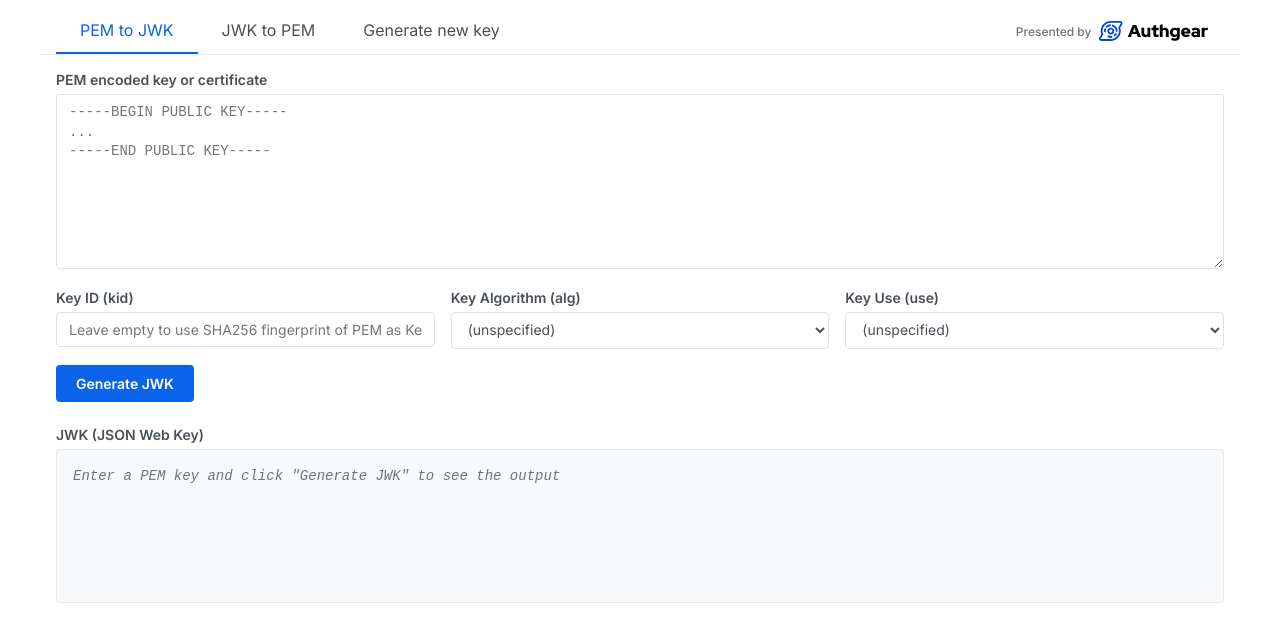
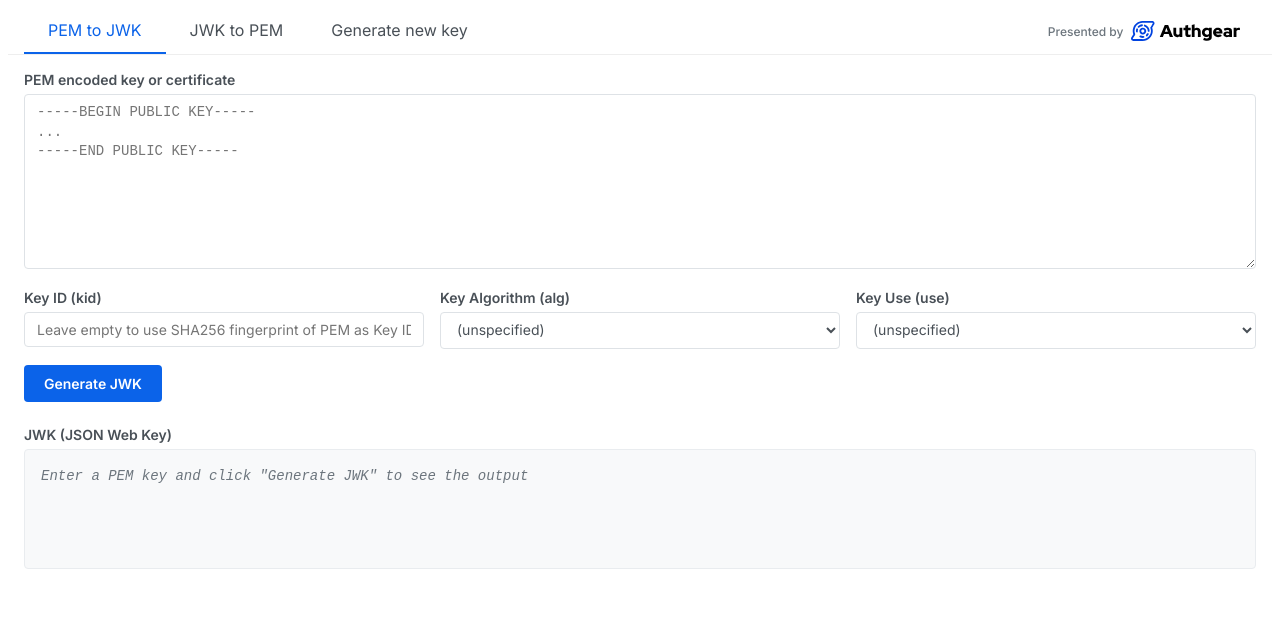
Before and after one commit to authgear/authgear-widget-jwk-generator, a React (Vite) app: page / in a window 1280 px wide. Shown: the top 642 px of the page. Built offline with nearby package versions, Linux system fonts and the light colour scheme.

Commit message:
remove padding for embedding

```diff
--- a/src/App.tsx
+++ b/src/App.tsx
@@ -5,11 +5,12 @@ const App: React.FC = () => {
   return (
     <div style={{
       fontFamily: 'Inter, sans-serif',
-      minHeight: '100vh',
-      background: '#fff',
       margin: 0,
       padding: 0,
-      color: '#495057'
+      color: '#495057',
+      width: '100%',
+      height: '100%',
+      background: 'transparent'
     }}>
       <JWKWidget />
     </div>
--- a/src/components/GenerateNewKey.tsx
+++ b/src/components/GenerateNewKey.tsx
@@ -1235,7 +1235,7 @@ const GenerateNewKey: React.FC = () => {
   };
 
   return (
-    <div style={{ fontFamily: "Inter, sans-serif", color: "#495057", padding: "16px" }}>
+    <div style={{ fontFamily: "Inter, sans-serif", color: "#495057", padding: "16px", width: "100%", height: "100%", boxSizing: "border-box", overflow: "hidden" }}>
       <KeyUseSelector value={keyUse} onChange={setKeyUse} />
 
       <KeyTypeSelector value={keyType} onChange={setKeyType} keyUse={keyUse} />
--- a/src/components/JWKToPEM.tsx
+++ b/src/components/JWKToPEM.tsx
@@ -98,7 +98,7 @@ const JWKToPEM: React.FC = () => {
   };
 
   return (
-    <div style={{ fontFamily: "Inter, sans-serif", color: "#495057", padding: "16px" }}>
+    <div style={{ fontFamily: "Inter, sans-serif", color: "#495057", padding: "16px", width: "100%", height: "100%", boxSizing: "border-box", overflow: "hidden" }}>
       {/* JWK Input Section */}
       <div style={{ marginBottom: 16 }}>
         <label style={commonLabelStyle}>JWK (JSON Web Key)</label>
--- a/src/components/JWKWidget.tsx
+++ b/src/components/JWKWidget.tsx
@@ -11,20 +11,25 @@ const JWKWidget: React.FC = () => {
 
   return (
     <div className="jwk-widget" style={{
-      maxWidth: 1200,
-      margin: "0 auto",
-      background: "#fff",
-      padding: 0
+      width: "100%",
+      height: "100%",
+      margin: 0,
+      padding: 0,
+      background: "transparent",
+      display: "flex",
+      flexDirection: "column",
+      boxSizing: "border-box",
+      overflow: "hidden"
     }}>
       <TabNavigation activeTab={activeTab} setActiveTab={setActiveTab} />
-      <div style={{ marginTop: 0 }}>
-        <div style={{ display: activeTab === "pem-to-jwk" ? "block" : "none" }}>
+      <div style={{ marginTop: 0, flex: 1, height: "calc(100% - 60px)" }}>
+        <div style={{ display: activeTab === "pem-to-jwk" ? "block" : "none", height: "100%" }}>
           <PEMToJWK />
         </div>
-        <div style={{ display: activeTab === "jwk-to-pem" ? "block" : "none" }}>
+        <div style={{ display: activeTab === "jwk-to-pem" ? "block" : "none", height: "100%" }}>
           <JWKToPEM />
         </div>
-        <div style={{ display: activeTab === "generate-new-key" ? "block" : "none" }}>
+        <div style={{ display: activeTab === "generate-new-key" ? "block" : "none", height: "100%" }}>
           <GenerateNewKey />
         </div>
       </div>
--- a/src/components/PEMToJWK.tsx
+++ b/src/components/PEMToJWK.tsx
@@ -153,7 +153,7 @@ const PEMToJWK: React.FC = () => {
   };
 
   return (
-    <div style={{ fontFamily: "Inter, sans-serif", color: "#495057", padding: "16px" }}>
+    <div style={{ fontFamily: "Inter, sans-serif", color: "#495057", padding: "16px", width: "100%", height: "100%", boxSizing: "border-box", overflow: "hidden" }}>
       {/* PEM Input Section */}
       <div style={{ marginBottom: 16 }}>
         <label style={commonLabelStyle}>PEM encoded key or certificate</label>
@@ -172,12 +172,17 @@ const PEMToJWK: React.FC = () => {
         />
       </div>
       {/* Key Metadata Section */}
-      <div style={{
-        display: "grid",
-        gridTemplateColumns: "1fr 1fr 1fr",
-        gap: 16,
-        marginBottom: 16
-      }}>
+      <div
+        className="responsive-grid"
+        style={{
+          display: "grid",
+          gridTemplateColumns: "1fr 1fr 1fr",
+          gap: 16,
+          marginBottom: 16,
+          width: "100%",
+          boxSizing: "border-box"
+        }}
+      >
         <div>
           <label style={commonLabelStyle}>Key ID (kid)</label>
           <input
--- a/src/components/TabNavigation.tsx
+++ b/src/components/TabNavigation.tsx
@@ -9,6 +9,34 @@ interface TabNavigationProps {
 
 const TabNavigation: React.FC<TabNavigationProps> = ({ activeTab, setActiveTab }) => {
   return (
+    <>
+      <style>
+        {`
+          * {
+            box-sizing: border-box;
+          }
+
+          @media (max-width: 768px) {
+            .authgear-branding {
+              display: none !important;
+            }
+          }
+
+          @media (max-width: 768px) {
+            .responsive-grid {
+              grid-template-columns: 1fr !important;
+              gap: 12px !important;
+            }
+          }
+
+          @media (min-width: 769px) and (max-width: 1024px) {
+            .responsive-grid {
+              grid-template-columns: 1fr 1fr !important;
+              gap: 12px !important;
+            }
+          }
+        `}
+      </style>
       <div style={{
         display: "flex",
         borderBottom: "1px solid #eee",
@@ -16,7 +44,9 @@ const TabNavigation: React.FC<TabNavigationProps> = ({ activeTab, setActiveTab }
         justifyContent: "space-between",
         alignItems: "center",
         gap: 0,
-      padding: "0 16px"
+        padding: "0 16px",
+        width: "100%",
+        background: "transparent"
       }}>
       <div style={{ display: "flex", gap: 0 }}>
       <button
@@ -82,7 +112,9 @@ const TabNavigation: React.FC<TabNavigationProps> = ({ activeTab, setActiveTab }
       </div>
 
                  {/* Authgear branding */}
-                 <div style={{
+           <div
+             className="authgear-branding"
+             style={{
                display: "flex",
                alignItems: "center",
                gap: "8px",
@@ -90,7 +122,8 @@ const TabNavigation: React.FC<TabNavigationProps> = ({ activeTab, setActiveTab }
                fontSize: "12px",
                color: "#6c757d",
                fontWeight: 500
-           }}>
+             }}
+           >
         <span>Presented by</span>
         <img
           src="./authgear-logo.svg"
@@ -102,6 +135,7 @@ const TabNavigation: React.FC<TabNavigationProps> = ({ activeTab, setActiveTab }
         />
       </div>
     </div>
+    </>
   );
 };
 
```
Lines whose indentation alone changed are shown as unchanged.
